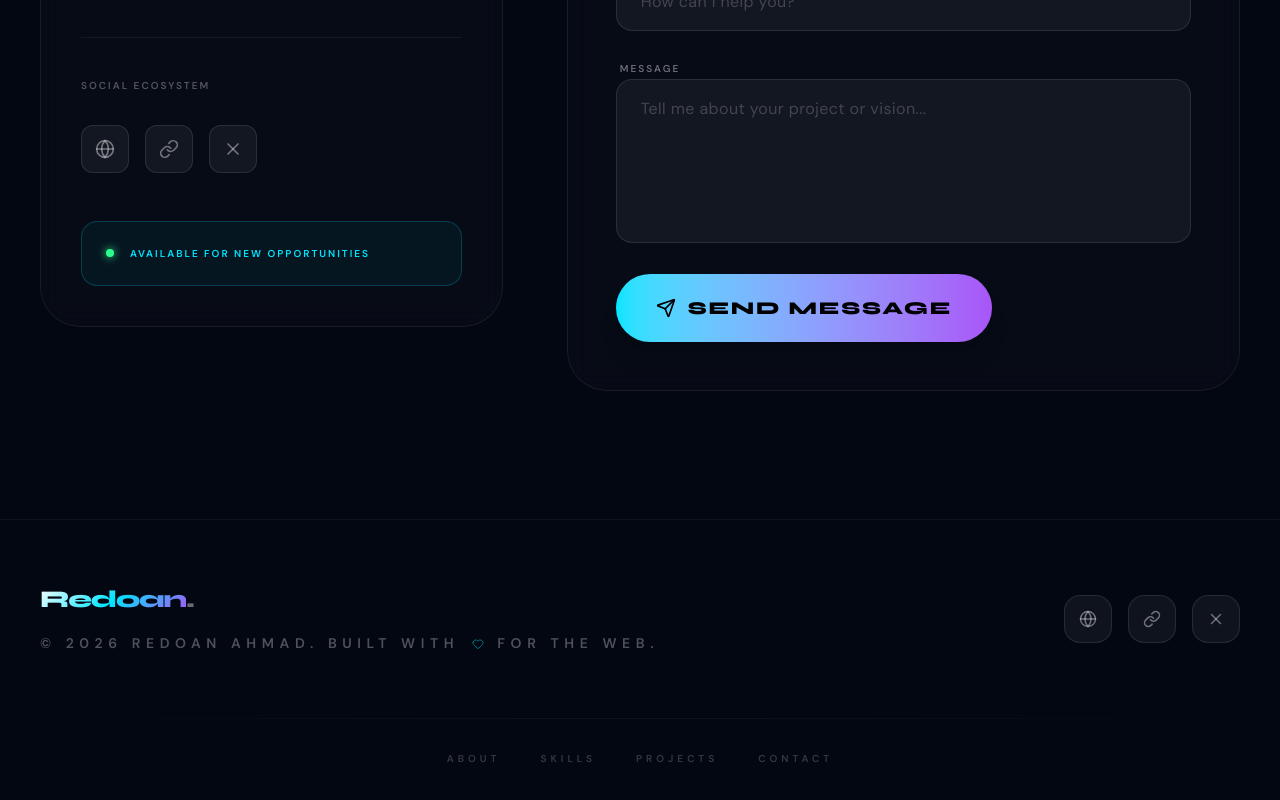
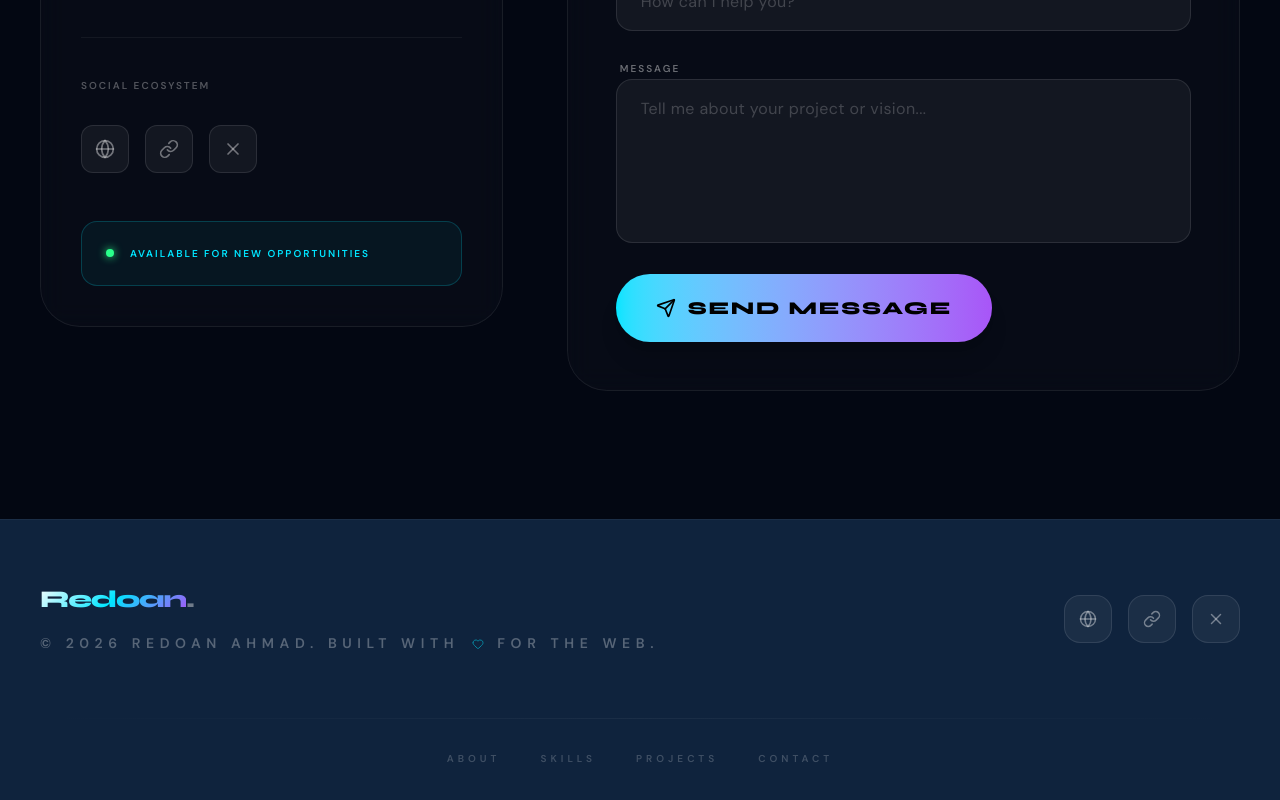
Before and after one commit to redoan285/myportfolio-2, a Next.js app: page / in a window 1280 px wide. Shown: the part 6442-7242 px from the top of the page. Built offline with nearby package versions, Linux system fonts and the light colour scheme.

Commit message:
Footer chenge

```diff
--- a/components/Footer.tsx
+++ b/components/Footer.tsx
@@ -21,7 +21,7 @@ export default function Footer() {
   };
 
   return (
-    <footer className="py-16 border-t border-white/5 bg-bg-primary relative overflow-hidden">
+    <footer className="py-16 border-t border-white/5 bg-[#0f233d] relative overflow-hidden">
       <div className="max-w-7xl mx-auto px-6 md:px-10">
         <div className="flex flex-col md:flex-row justify-between items-center gap-12">
 
```
